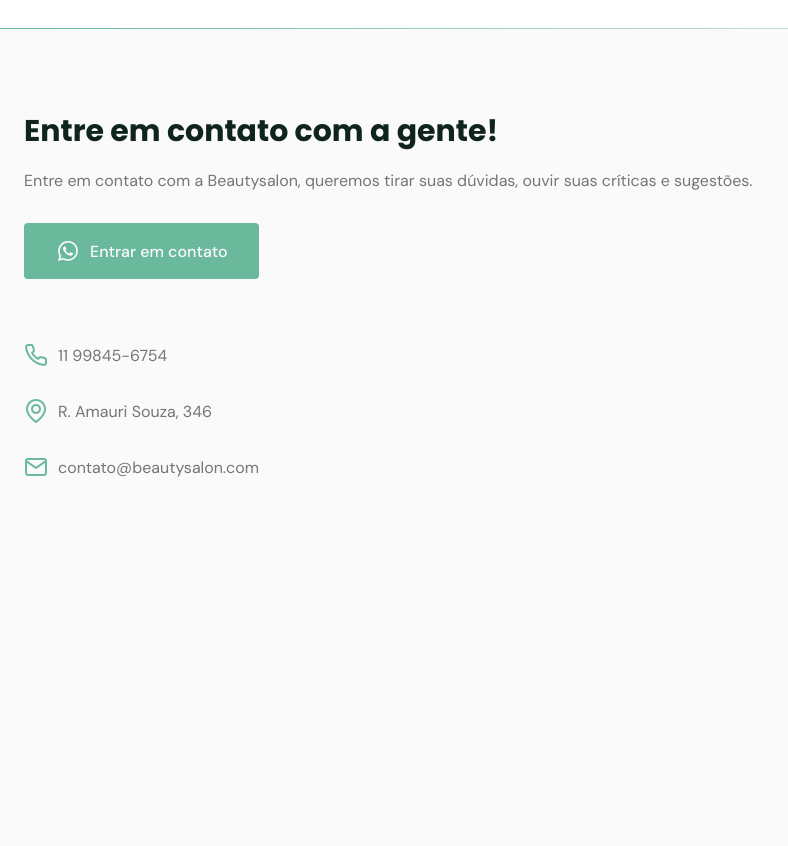
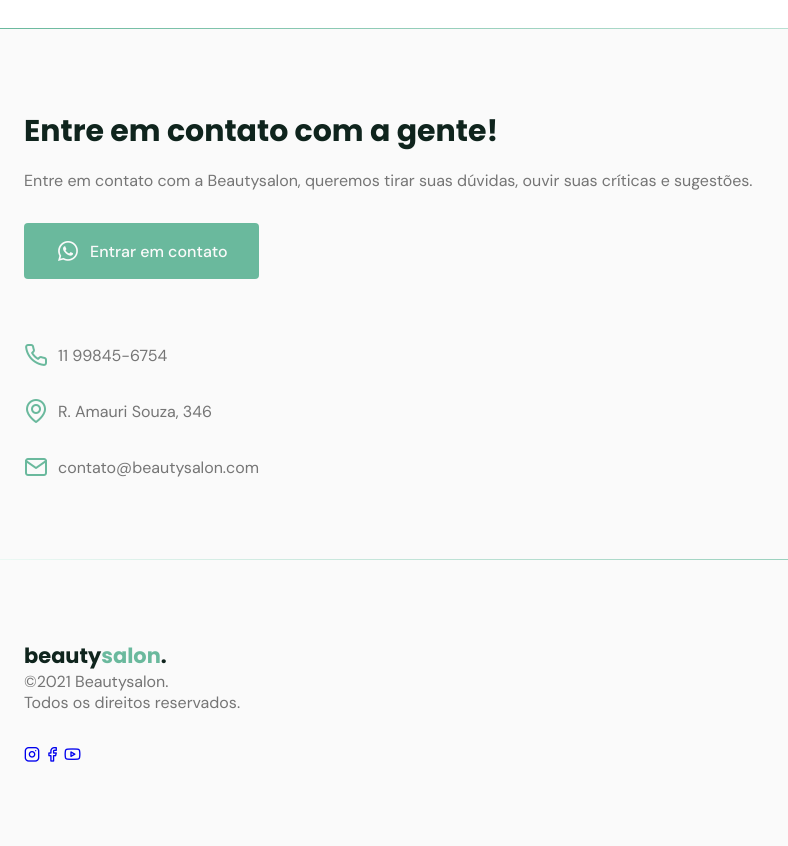
Before and after one commit to mariafantuci/origin, a plain HTML site: page index.html in a window 1280 px wide. Shown: the part 4544-5390 px from the top of the page, without its empty margins (0-788 px from the left). Before the commit the page ends 5103 px from the top, so only its background shows below. Drawn offline with nearby package versions, Linux system fonts and the light colour scheme; files whose address does not match are found by name.

Commit message:
Adicionando o footer, e addicionando a seta para voltar ao inicio da página

```diff
--- a/index.html
+++ b/index.html
@@ -230,7 +230,29 @@
         </div>
       </div>
     </section>
+    <div class="divider-1"></div>
   </main>
+
+  <footer class="section">
+    <div class="container grid">
+      <div class="brand">
+        <a class="logo logo-alt" href="#home">beauty<span>salon</span>.</a>
+        <p>©2021 Beautysalon.</p>
+        <p>Todos os direitos reservados.</p>
+      </div>
+
+      <div class="social">
+        <a href="https://instagram.com" target="_blank">
+          <i class="icon-instagram"></i>
+        </a>
+        <a href="https://facebook.com" target="_blank">
+          <i class="icon-facebook"></i></a>
+        <a href="https://youtube.com" target="_blank"><i class="icon-youtube"></i></a>
+      </div>
+    </div>
+  </footer>
+
+  <a href="#home" class="back-to-top"><i class="icon-arrow-up"></i></a>
 
   <!-- swiper -->
   <script src="https://unpkg.com/swiper/swiper-bundle.min.js"></script>
```
